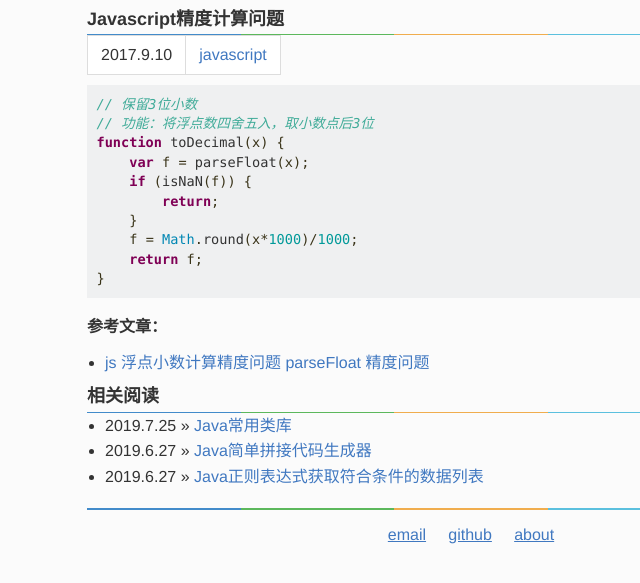
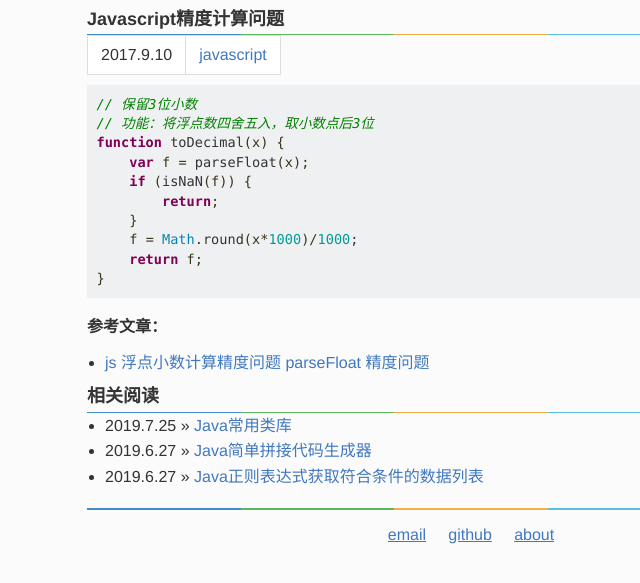
Before and after one commit to svygh123/svygh123.github.io, a Jekyll site: the page built from _posts/2017-09-10-Javascript精度计算问题.md, in a window 1280 px wide. Shown: the top 583 px of the page, without its empty margins (169-809 px from the left). Built offline with Jekyll 4.4.1, drawn with Linux system fonts in a browser that asks for light colours; Markdown is read by kramdown in place of the engine named in the settings; comment, search, counter and statistics services are not loaded.

Commit message:
Update syntax.css

```diff
--- a/css/syntax.css
+++ b/css/syntax.css
@@ -5,7 +5,7 @@
 .highlight .o {  } /* Operator */
 .highlight .cm { color: #3F5FBF; font-style: italic } /* Comment.Multiline #999988 */
 .highlight .cp { color: #999999; font-weight: bold } /* Comment.Preproc */
-.highlight .c1 { color: #3FAB98; font-style: italic } /* Comment.Single #999988 */
+.highlight .c1 { color: rgb(0, 128, 0); font-style: italic } /* Comment.Single #999988 */
 .highlight .cs { color: #999999; font-weight: bold; font-style: italic } /* Comment.Special */
 .highlight .gd { color: #000000; background-color: #ffdddd } /* Generic.Deleted */
 .highlight .gd .x { color: #000000; background-color: #ffaaaa } /* Generic.Deleted.Specific */
```
